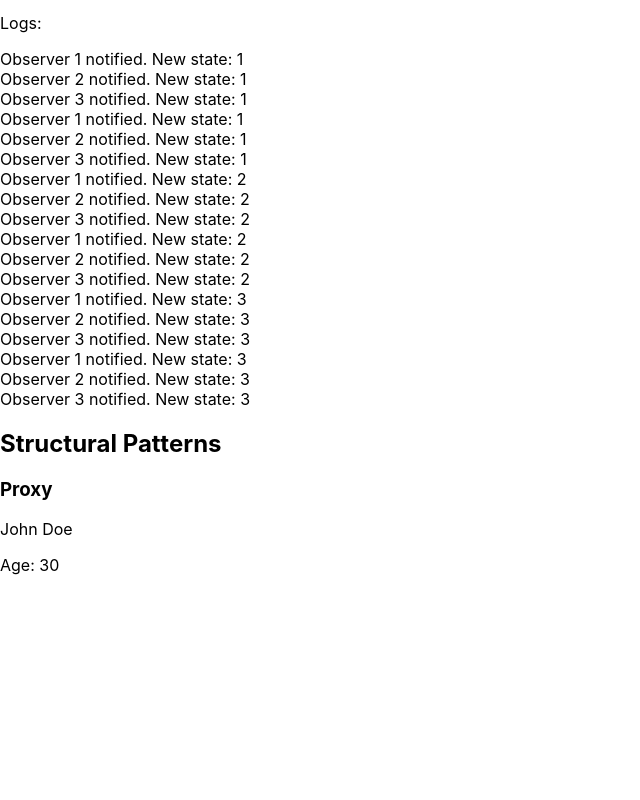
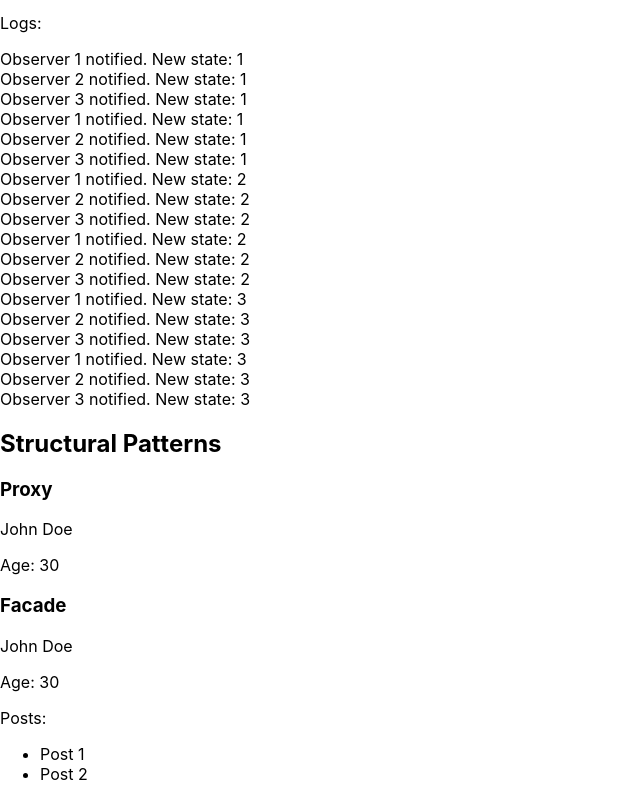
Before and after one commit to samuelgomeslima/design-patterns, a React (Create React App) app: page / in a window 1280 px wide. Shown: the part 1126-1926 px from the top of the page, without its empty margins (0-640 px from the left). Before the commit the page ends 1717 px from the top, so only its background shows below. Built offline with nearby package versions, Linux system fonts and the light colour scheme.

Commit message:
Facade example

```diff
--- a/src/App.js
+++ b/src/App.js
@@ -6,6 +6,7 @@ import StrategyExample from './components/strategyExample/StrategyExample';
 import IteratorExample from './components/iteratorExample/IteratorExample';
 import ObserverExample from './components/observerExample/ObserverExample';
 import ProxyExample from './components/proxyExample/ProxyExample';
+import FacadeExample from './components/facadeExample/FacadeExample';
 import logo from './logo.svg';
 
 function App() {
@@ -55,6 +56,9 @@ function App() {
 
       <h3>Proxy</h3>
       <ProxyExample />
+
+      <h3>Facade</h3>
+      <FacadeExample />
     </div>
   );
 }
--- /dev/null
+++ b/src/components/facadeExample/FacadeExample.js
@@ -0,0 +1,59 @@
+import React, { useState, useEffect } from 'react';
+
+// Simulated complex API
+const api = {
+  fetchUserData: () => Promise.resolve({ name: 'John Doe', age: 30 }),
+  fetchUserPosts: () => Promise.resolve(['Post 1', 'Post 2']),
+};
+
+// Facade to simplify API interactions
+const userFacade = {
+  getUserInfo: async () => {
+    const [userData, userPosts] = await Promise.all([
+      api.fetchUserData(),
+      api.fetchUserPosts(),
+    ]);
+    return { ...userData, posts: userPosts };
+  },
+};
+
+// Component using the Facade
+const UserProfile = () => {
+  const [userInfo, setUserInfo] = useState(null);
+
+  useEffect(() => {
+    const fetchData = async () => {
+      const data = await userFacade.getUserInfo();
+      setUserInfo(data);
+    };
+    fetchData();
+  }, []);
+
+  if (!userInfo) {
+    return <div>Loading...</div>;
+  }
+
+  return (
+    <div>
+      <p>{userInfo.name}</p>
+      <p>Age: {userInfo.age}</p>
+      <p>Posts:</p>
+      <ul>
+        {userInfo.posts.map((post, index) => (
+          <li key={index}>{post}</li>
+        ))}
+      </ul>
+    </div>
+  );
+};
+
+// Usage
+const App = () => {
+  return (
+    <div>
+      <UserProfile />
+    </div>
+  );
+};
+
+export default App;
```
